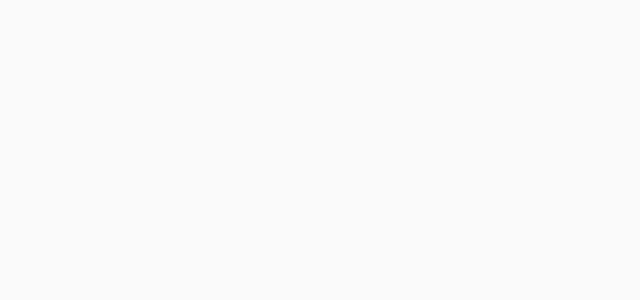
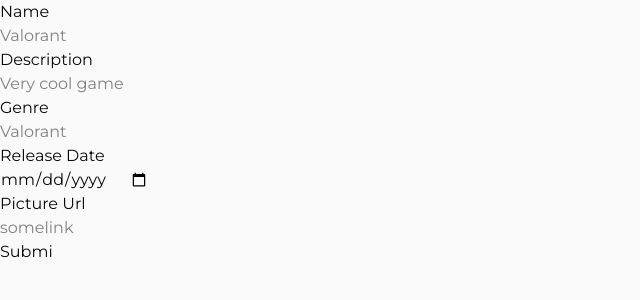
Before and after one commit to Potat369/Wermaid, a React (Vite) app: page /games/add in a window 1280 px wide. Before the commit this address had no page. Shown: the top 300 px of the page, without its empty margins (0-640 px from the left). Built offline with nearby package versions, Linux system fonts and the light colour scheme.

Commit message:
Make add game page

```diff
--- a/src/main.tsx
+++ b/src/main.tsx
@@ -4,6 +4,7 @@
 import { BrowserRouter, Route, Routes } from "react-router";
 import Home from "./pages/Home.tsx";
 import App from "./pages/App.tsx";
+import AddGame from "./pages/games/AddGame.tsx";
 
 createRoot(document.getElementById("root")!).render(
   <StrictMode>
@@ -11,6 +12,9 @@
       <Routes>
         <Route element={<App />}>
           <Route index element={<Home />} />
+          <Route path="games">
+            <Route path="add" element={<AddGame />} />
+          </Route>
         </Route>
       </Routes>
     </BrowserRouter>
--- /dev/null
+++ b/src/pages/games/AddGame.tsx
@@ -0,0 +1,56 @@
+import { FormEvent } from "react";
+
+export default function AddGame() {
+  function submit(ev: FormEvent<HTMLFormElement>) {
+    ev.preventDefault();
+
+    const formData = new FormData(ev.currentTarget);
+    const data = Object.fromEntries(formData);
+
+    fetch(import.meta.env.VITE_SERVER_URL + "api/v1/games", {
+      method: "POST",
+      headers: {
+        "Content-Type": "application/json",
+      },
+      body: JSON.stringify(data),
+    });
+  }
+
+  return (
+    <>
+      <form onSubmit={submit}>
+        <label htmlFor="name">Name</label>
+        <br />
+        <input id="name" name="name" type="text" placeholder="Valorant" />
+        <br />
+        <label htmlFor="description">Description</label>
+        <br />
+        <input
+          id="description"
+          name="description"
+          type="text"
+          placeholder="Very cool game"
+        />
+        <br />
+        <label htmlFor="genre">Genre</label>
+        <br />
+        <input id="genre" name="genre" type="text" placeholder="Valorant" />
+        <br />
+        <label htmlFor="release_date">Release Date</label>
+        <br />
+        <input id="release_date" name="releaseDate" type="date" />
+        <br />
+        <label htmlFor="picture_url">Picture Url</label>
+        <br />
+        <input
+          id="picture_url"
+          name="pictureUrl"
+          type="url"
+          placeholder="somelink"
+        />
+        <br />
+        <input type="submit" value="Submi" />
+      </form>
+    </>
+  );
+}
```
